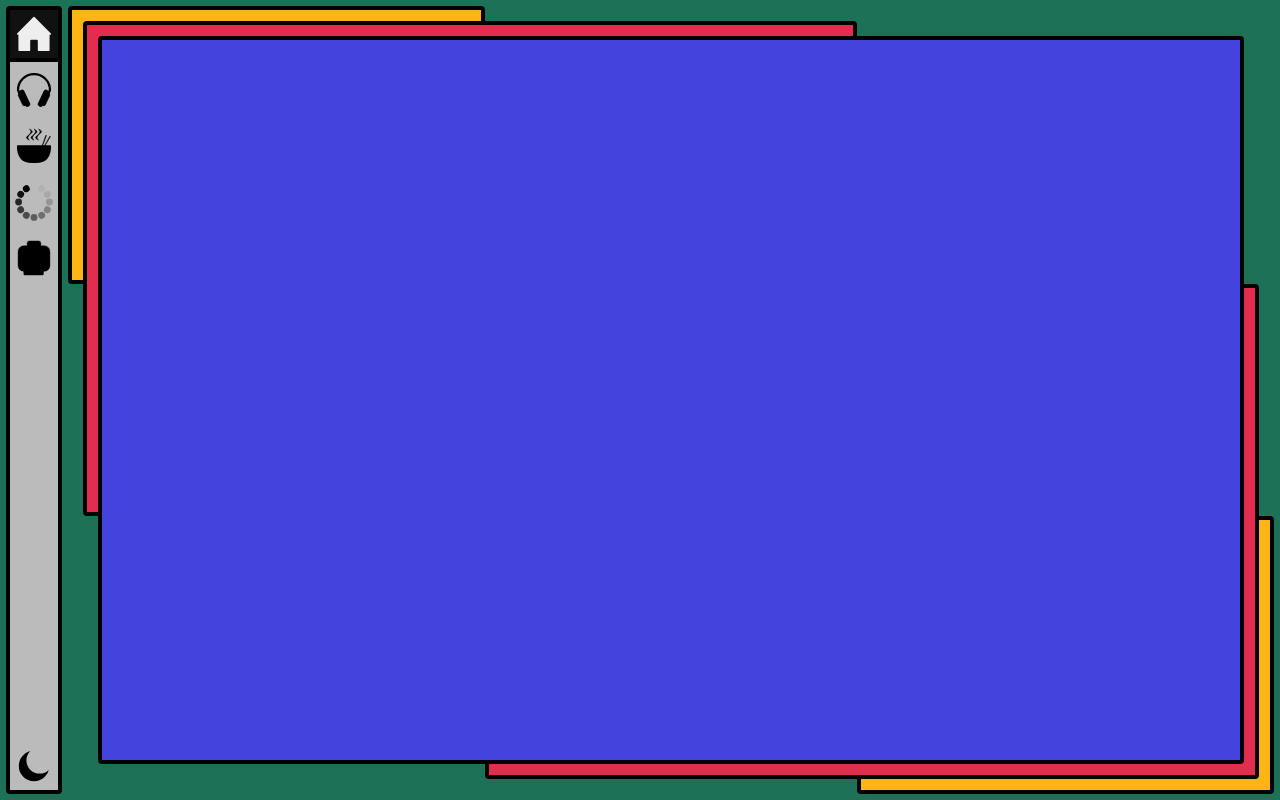
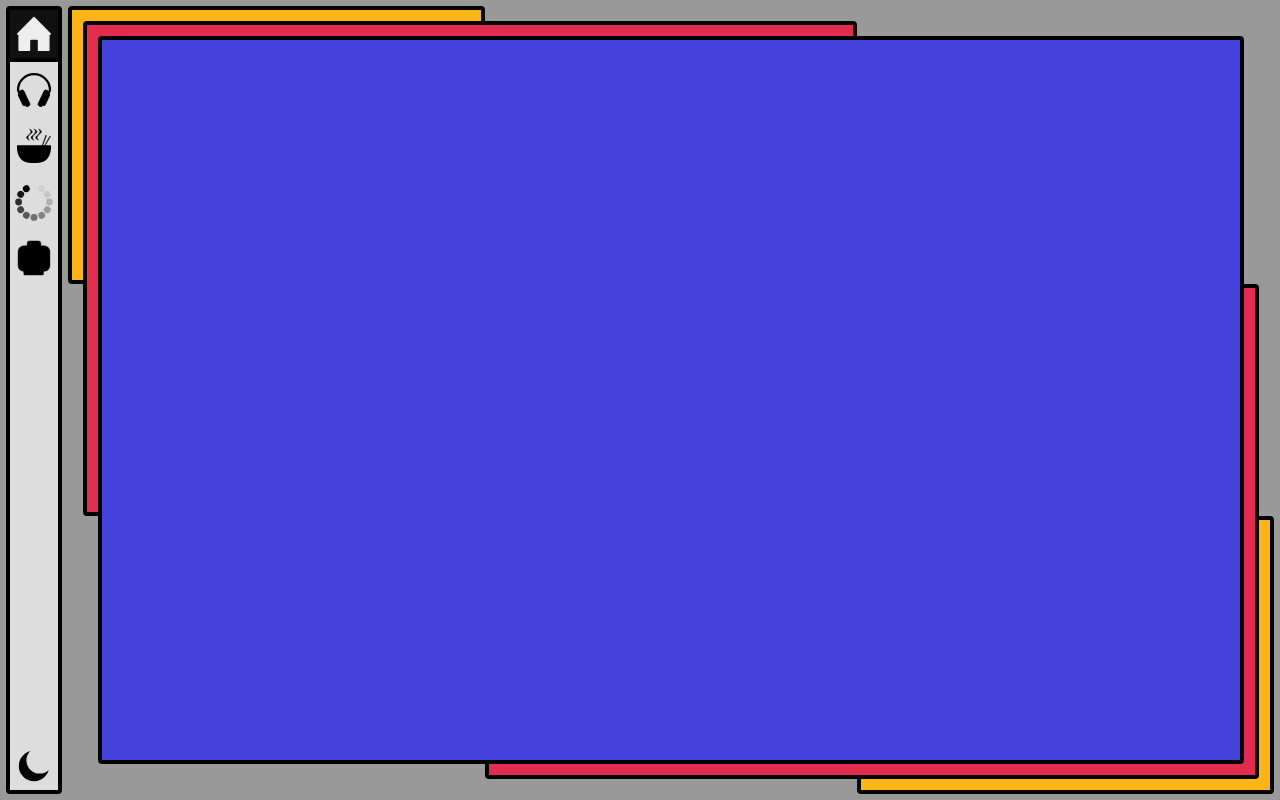
Before and after one commit to benbrott/benbrott, a React (Create React App) app: page / in a window 1280 px wide. Built offline with nearby package versions, Linux system fonts and the light colour scheme.

Commit message:
Changed light theme to use grayscale instead of green

```diff
--- a/src/App/App.js
+++ b/src/App/App.js
@@ -63,7 +63,7 @@ const NAV_ICONS = [
 const THEME = 'THEME';
 const LIGHT = 'LIGHT';
 const DARK = 'DARK';
-const LIGHT_BACKGROUND = '#1d7156';
+const LIGHT_BACKGROUND = '#999';
 const DARK_BACKGROUND = '#333';
 
 class App extends React.PureComponent {
--- a/src/_shared.scss
+++ b/src/_shared.scss
@@ -4,7 +4,7 @@ $accent-gold: #fcb514;
 $accent-red: #e22d4e;
 $accent-blue: #44d;
 $primary-black: #111;
-$primary-light-gray: #bbb;
+$primary-light-gray: #ddd;
 $border-width-default: 4px;
 $border-default: solid #000 $border-width-default;
 $navbar-size: 56px;
```
